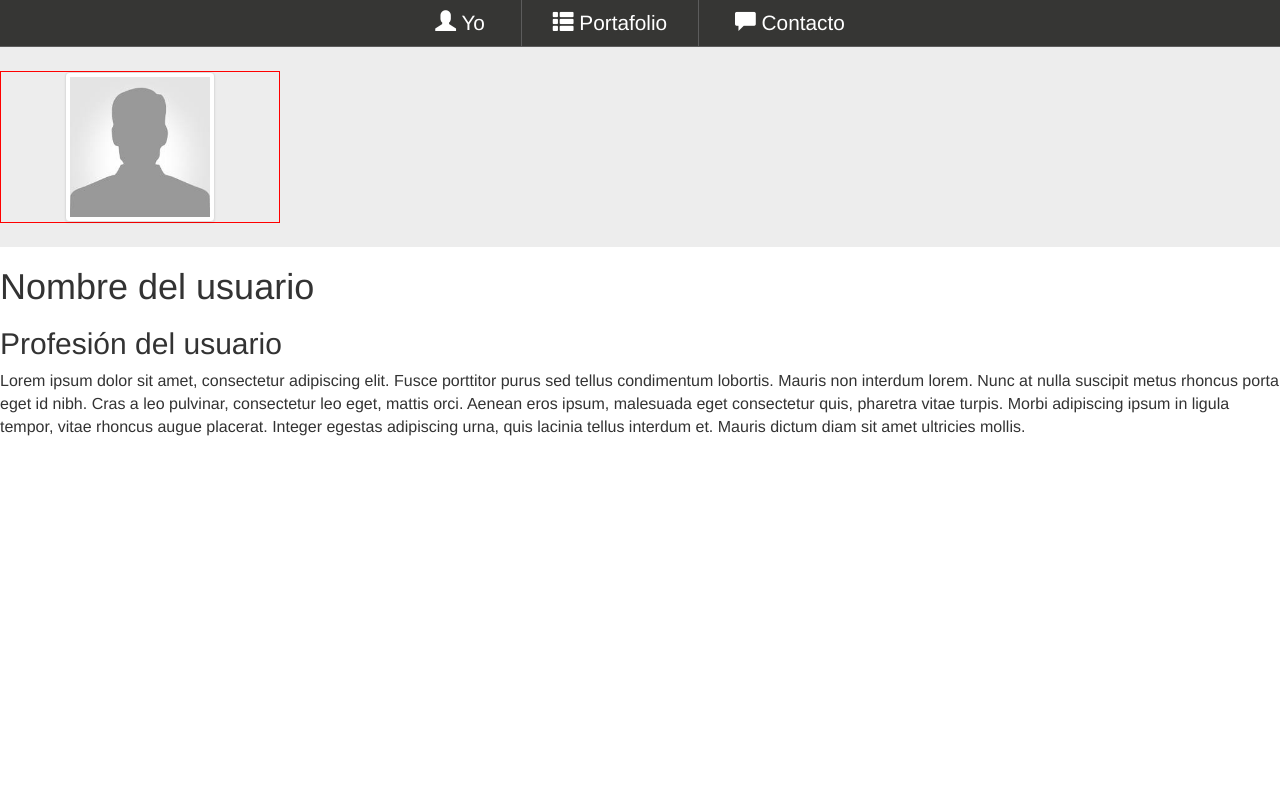
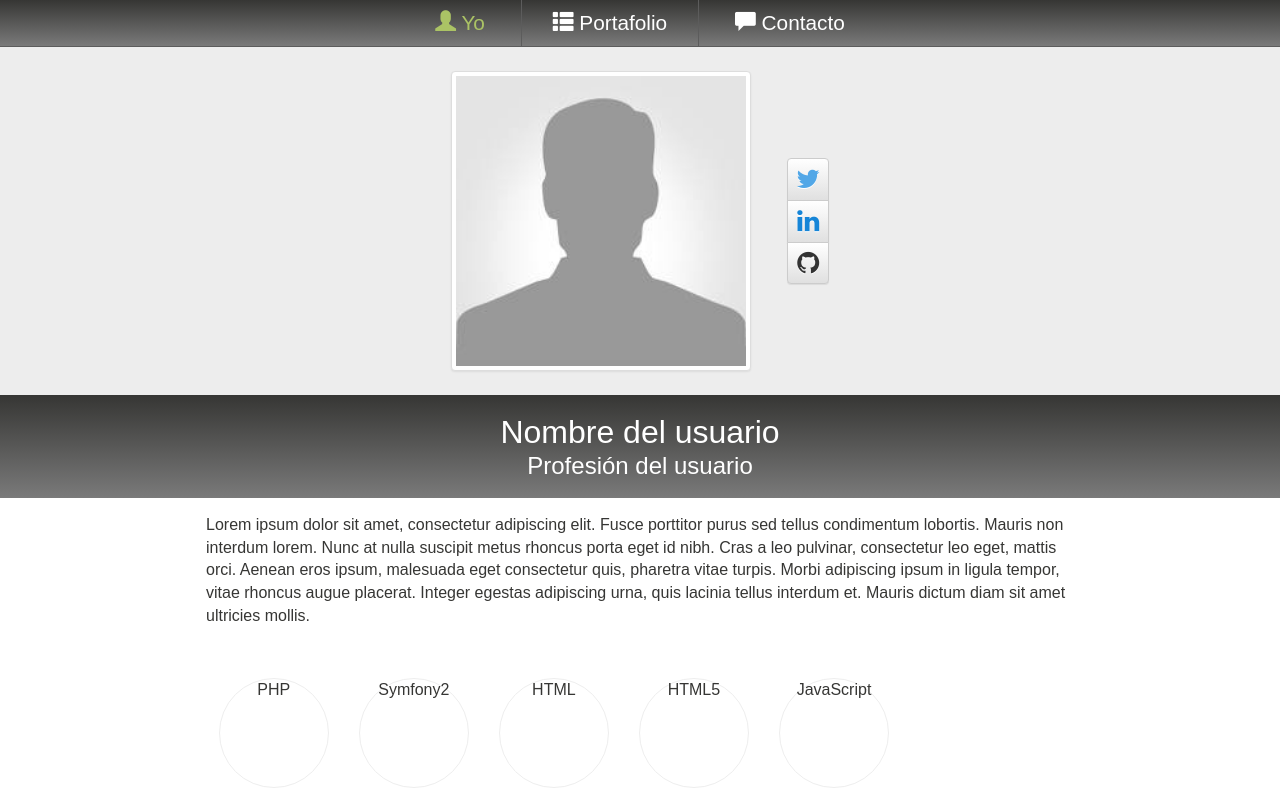
Before and after one commit to DMalagonH/portafolio, a plain HTML site: page index.html in a window 1280 px wide. Drawn offline with nearby package versions, Linux system fonts and the light colour scheme.

Commit message:
Estilos para barra personal y biografia

```diff
--- a/css/portafolio.css
+++ b/css/portafolio.css
@@ -1,28 +1,42 @@
 body{
     font-size: 16px;
+    font-family: sans-serif;
+    color: #363634;
 }
 
 nav{
     background: #363634;
+    background-image: -moz-linear-gradient(bottom, #363634 0%, #7A7A7A 100%);
+    background-image: -webkit-linear-gradient(top, #363634 0%, #7A7A7A 100%);
+    background-image: -ms-linear-gradient(bottom, #363634 0%, #7A7A7A 100%);
+    background-image: linear-gradient(to bottom, #363634 0%, #7A7A7A 100%);
+
     color: white;
     border-bottom: 1px solid #5C5C5C;
     text-align: center;
 }
 
+#biography{
+    max-width: 900px;
+    padding: 1em 1em;
+    margin: 0 auto;
+}
+
 #header-avatar{
-    text-align: center;
     background: #EDEDED;
     padding: 1.5em 0;
+    text-align: center;
 }
 
-#header-avatar figure{
 
+#header-avatar-container{
+    margin: 0 auto;
 }
 
-#header-avatar-container{
-    width: 280px;
-    border: 1px solid red;
+#header-avatar figure, #header-avatar div{
+    display: inline-block;
 }
+
 
 #header-avatar figure img{
     width: 150px;
@@ -38,6 +52,11 @@ nav{
 #nav-list li{
     display: inline-block;
 }
+
+#nav-list li.active a{
+    color: #ABC365;
+}
+
 #nav-list li.item-nav-border{
     border-left: 1px solid #5C5C5C;
     border-right: 1px solid #5C5C5C;
@@ -54,15 +73,95 @@ nav{
 }
 
 #nav-list li a:hover{
-    color: #DCF196;
+    color: #84A12D;
+}
 
+#skills{
+    max-width: 900px;
+    padding: 1em 1em;
+    margin: 0 auto;
+}
+
+#skills-list{
+    list-style: none;
+    margin: 0px;
+    padding: 0px;
+}
+
+#skills-list li{
+    border: 1px solid #eeeeee;
+    border-radius: 50%;
+    display: inline-block;
+    height: 110px;
+    margin: .5em .8em;
+    text-align: center;
+    vertical-align: middle;
+    width: 110px;
+}
+
+#personal-section{
+    background: #363634;
+    background-image: -moz-linear-gradient(bottom, #363634 0%, #7A7A7A 100%);
+    background-image: -webkit-linear-gradient(top, #363634 0%, #7A7A7A 100%);
+    background-image: -ms-linear-gradient(bottom, #363634 0%, #7A7A7A 100%);
+    background-image: linear-gradient(to bottom, #363634 0%, #7A7A7A 100%);
+    color: white;
+    padding: 1em 0;
+    text-align: center;
+}
+
+#personal-section h1{
+    font-size: 1.7em;
+    margin: .1em auto;
+}
+
+#personal-section h2{
+    font-size: 1.3em;
+    margin: .1em auto;
 }
 
 
 
+.btn-github, .btn-linkedin, .btn-twitter{
+    font-size: 1.6em;
+    padding: 2px 8px;
+}
 
-@media screen and (min-width: 800px){
+.btn-github i{
+    color: #333333;
+}
+
+.btn-linkedin i{
+    color: #1685D7;
+}
+
+.btn-twitter i{
+    color: #52A7E7;
+}
+
+.social-icons{
+    margin-left: 2em;
+}
+
+@media screen and (min-width: 768px){
+
+    #header-avatar figure img{
+        width: 300px;
+        height: 300px;
+    }
+
     #nav-list li a{
         font-size: 1.3em;
     }
+
+    #personal-section h1{
+    font-size: 2em;
+    margin: .1em auto;
 }
+
+    #personal-section h2{
+        font-size: 1.5em;
+        margin: .1em auto;
+    }
+
+}
--- a/index.html
+++ b/index.html
@@ -9,6 +9,7 @@
         <!-- Bootstrap -->
         <link href="css/bootstrap.min.css" rel="stylesheet">
         <link href="css/bootstrap-theme.min.css" rel="stylesheet">
+        <link href="//netdna.bootstrapcdn.com/font-awesome/4.0.3/css/font-awesome.css" rel="stylesheet">
         <link href="css/portafolio.css" rel="stylesheet">
 
         <!-- HTML5 Shim and Respond.js IE8 support of HTML5 elements and media queries -->
@@ -21,31 +22,39 @@
     <body>
         <nav>
             <ul id="nav-list">
-                <li><a href="#"><span class="glyphicon glyphicon-user"></span> <span class="hidden-xs">Yo</span></a></li>
+                <li class="active"><a href="#"><span class="glyphicon glyphicon-user"></span> <span class="hidden-xs">Yo</span></a></li>
                 <li class='item-nav-border'><a href="#"><span class="glyphicon glyphicon-th-list"></span> <span class="hidden-xs">Portafolio</span></a></li>
-                <li><a href="#"><span class="glyphicon glyphicon-comment"></span> <span class="hidden-xs">Contacto</span></a></li>
+                <li class=""><a href="#"><span class="glyphicon glyphicon-comment"></span> <span class="hidden-xs">Contacto</span></a></li>
             </ul>
         </nav>
         <header id="header-avatar">
-            <section id="header-avatar-container">
-                <figure>
-                    <!--<img src="https://s.gravatar.com/avatar/d2d9e44512d1cef73f08bc05d399fec0" alt="Diego Malagón"/>-->
-                    <img src="img/avatar.jpg" alt="Diego Malagón" class="img-thumbnail"/>
-                </figure>
-                <aside class="social-icons">
-
-                </aside>
-            </section>
+            <figure>
+                <!--<img src="https://s.gravatar.com/avatar/d2d9e44512d1cef73f08bc05d399fec0?s=600" alt="Diego Malagón" class="img-thumbnail"/>-->
+                <img src="img/avatar.jpg" alt="Diego Malagón" class="img-thumbnail"/>
+            </figure>
+            <div class="btn-group-vertical social-icons">
+                <a class="btn btn-default btn-twitter"><i class="fa fa-twitter"></i></a>
+                <a class="btn btn-default btn-linkedin"><i class="fa fa-linkedin"></i></a>
+                <a class="btn btn-default btn-github"><i class="fa fa-github"></i></a>
+            </div>
         </header>
-        <section>
+        <section id="personal-section">
             <h1>Nombre del usuario</h1>
             <h2>Profesión del usuario</h2>
         </section>
-        <section>
-            Lorem ipsum dolor sit amet, consectetur adipiscing elit. Fusce porttitor purus sed tellus condimentum lobortis. Mauris non interdum lorem. Nunc at nulla suscipit metus rhoncus porta eget id nibh. Cras a leo pulvinar, consectetur leo eget, mattis orci. Aenean eros ipsum, malesuada eget consectetur quis, pharetra vitae turpis. Morbi adipiscing ipsum in ligula tempor, vitae rhoncus augue placerat. Integer egestas adipiscing urna, quis lacinia tellus interdum et. Mauris dictum diam sit amet ultricies mollis.
+        <section id="biography">
+            <p>
+                Lorem ipsum dolor sit amet, consectetur adipiscing elit. Fusce porttitor purus sed tellus condimentum lobortis. Mauris non interdum lorem. Nunc at nulla suscipit metus rhoncus porta eget id nibh. Cras a leo pulvinar, consectetur leo eget, mattis orci. Aenean eros ipsum, malesuada eget consectetur quis, pharetra vitae turpis. Morbi adipiscing ipsum in ligula tempor, vitae rhoncus augue placerat. Integer egestas adipiscing urna, quis lacinia tellus interdum et. Mauris dictum diam sit amet ultricies mollis.
+            </p>
         </section>
-        <section>
-
+        <section id="skills">
+            <ul id="skills-list">
+                <li>PHP</li>
+                <li>Symfony2</li>
+                <li>HTML</li>
+                <li>HTML5</li>
+                <li>JavaScript</li>
+            </ul>
         </section>
 
 
```
